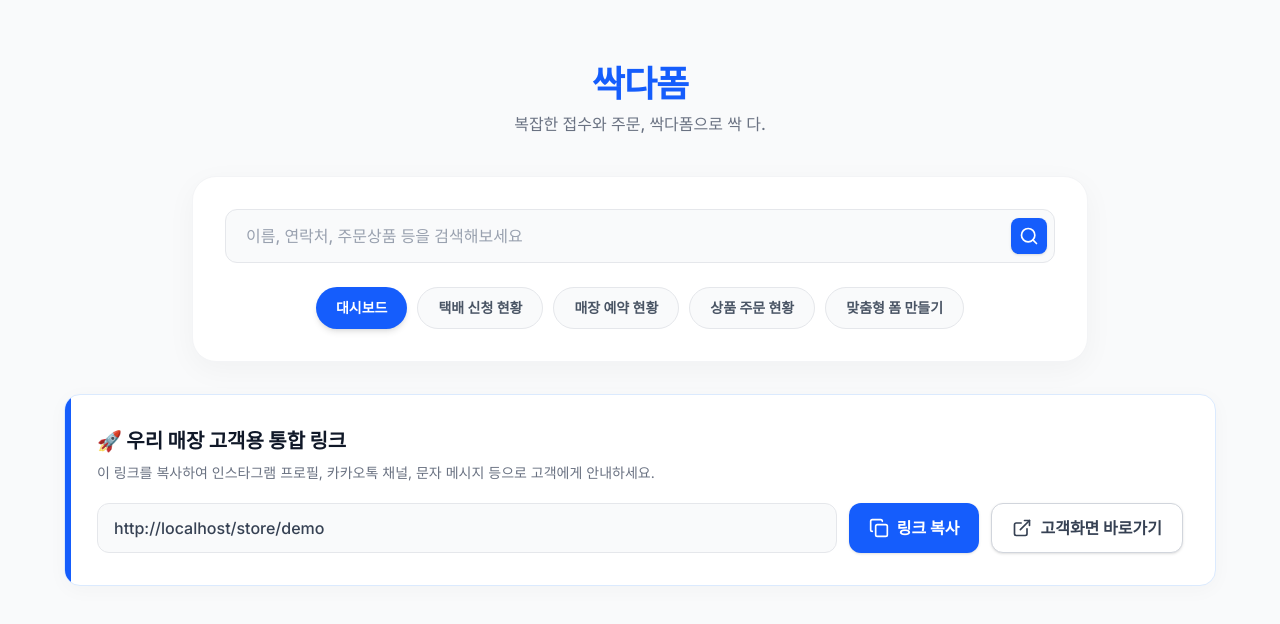
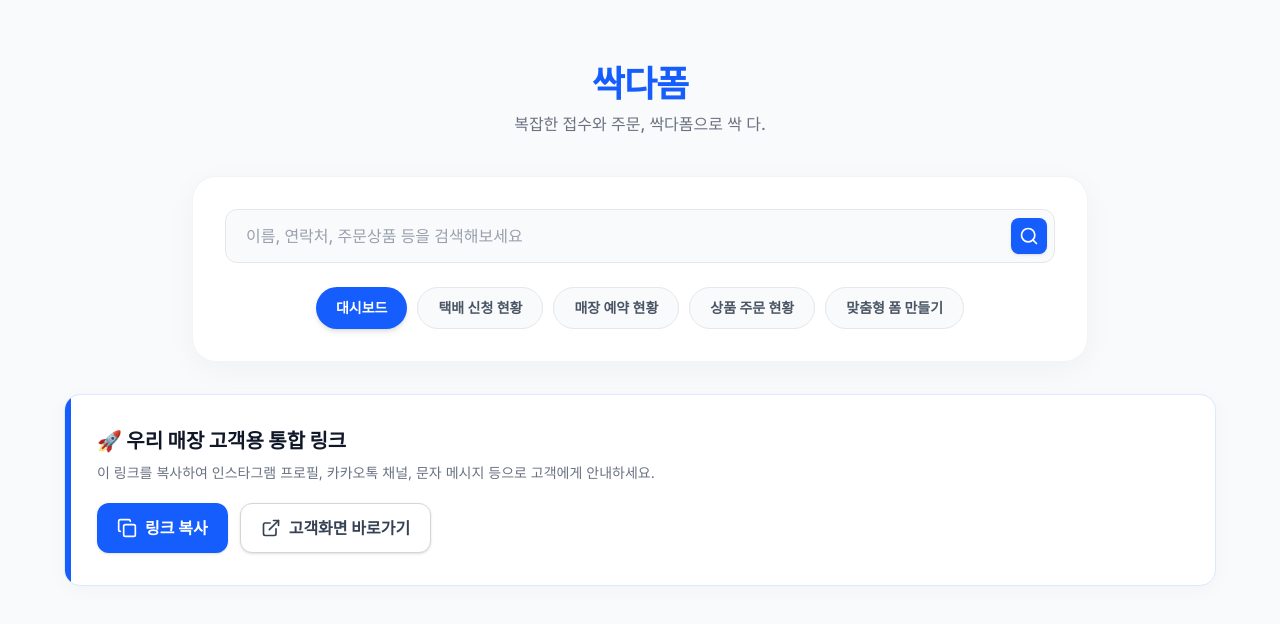
Before and after one commit to hannune-s/ssakdaform, a Next.js app: page / in a window 1280 px wide. Shown: the top 624 px of the page. Built offline with nearby package versions, Linux system fonts and the light colour scheme; no server answers.

Commit message:
style: 대시보드에서 불필요한 링크 주소 표시 영역 제거 (버튼만 유지)

```diff
--- a/src/app/page.tsx
+++ b/src/app/page.tsx
@@ -121,11 +121,7 @@ export default function AdminHub() {
                 이 링크를 복사하여 인스타그램 프로필, 카카오톡 채널, 문자 메시지 등으로 고객에게 안내하세요.
               </p>
 
-              <div className="flex flex-col sm:flex-row gap-3">
-                <div className="flex-1 bg-gray-50 border border-gray-200 rounded-xl px-4 py-3 text-gray-700 font-medium break-all flex items-center">
-                  {storeLink}
-                </div>
-                <div className="flex gap-2 sm:gap-3">
+              <div className="flex flex-col sm:flex-row gap-2 sm:gap-3">
                   <button
                     onClick={handleCopy}
                     className="flex items-center justify-center gap-2 px-5 py-3 bg-blue-600 text-white rounded-xl hover:bg-blue-700 font-bold transition-all shadow-sm active:scale-95 shrink-0"
@@ -143,7 +139,6 @@ export default function AdminHub() {
                     고객화면 바로가기
                   </a>
                 </div>
-              </div>
             </div>
           </div>
         )}
```
